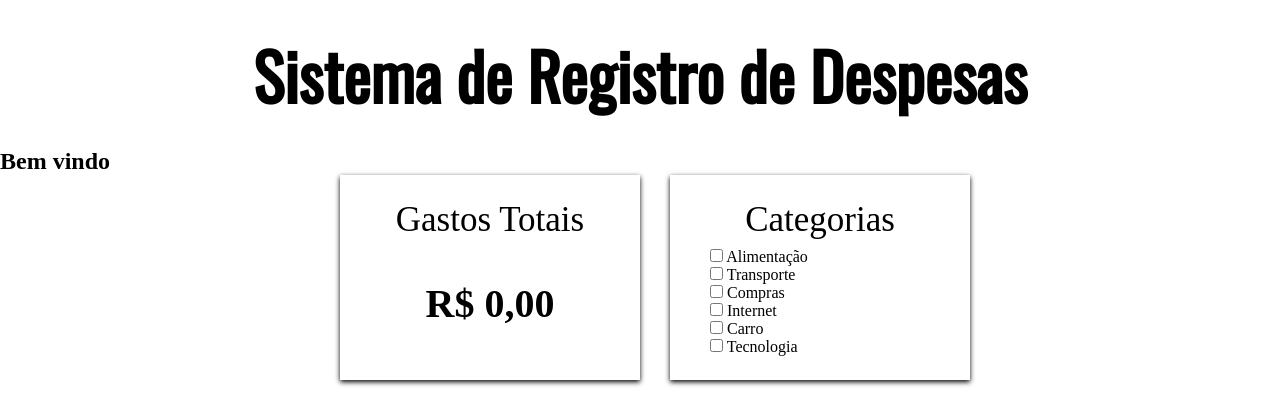
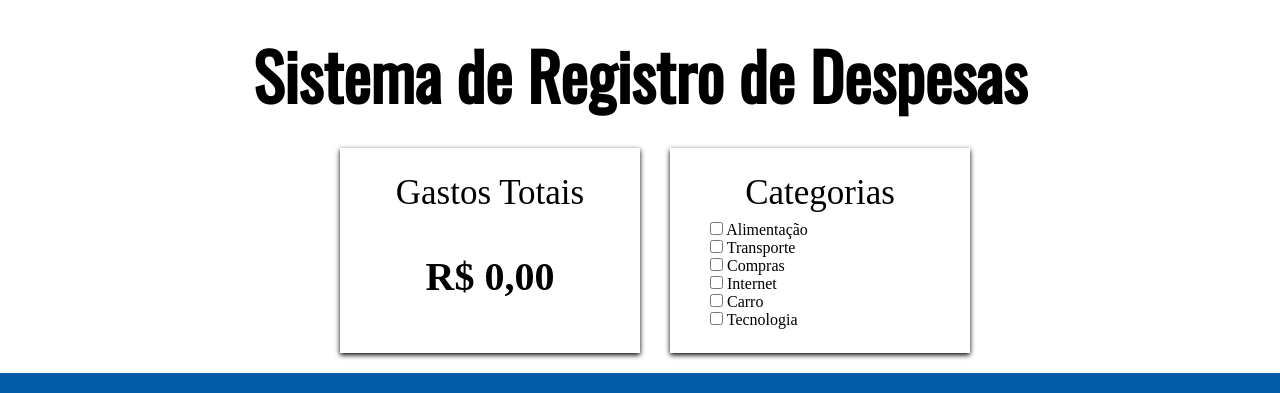
Before and after one commit to Edson242/Sistema-de-Registo-de-Despesas, a PHP site: page /index.php?id=1 in a window 1280 px wide. Shown: the top 393 px of the page. Run offline with PHP 8.4, Linux system fonts and the light colour scheme; data that the repository does not hold is empty.

Commit message:
Atualização14

```diff
--- a/index.php
+++ b/index.php
@@ -24,7 +24,7 @@ $id_us = $_GET['id']; // Obtém a variável da URL
 <body>
     <header>
         <h1>Sistema de Registro de Despesas</h1>
-        <h2>Bem vindo <?php print_r($nome_us);?></h2>
+        <!-- <h2>Bem vindo <?php //print_r($nome_us);?></h2> -->
         <div class="container">
             <div class="gastos">
                 <p>Gastos Totais</p>
```
